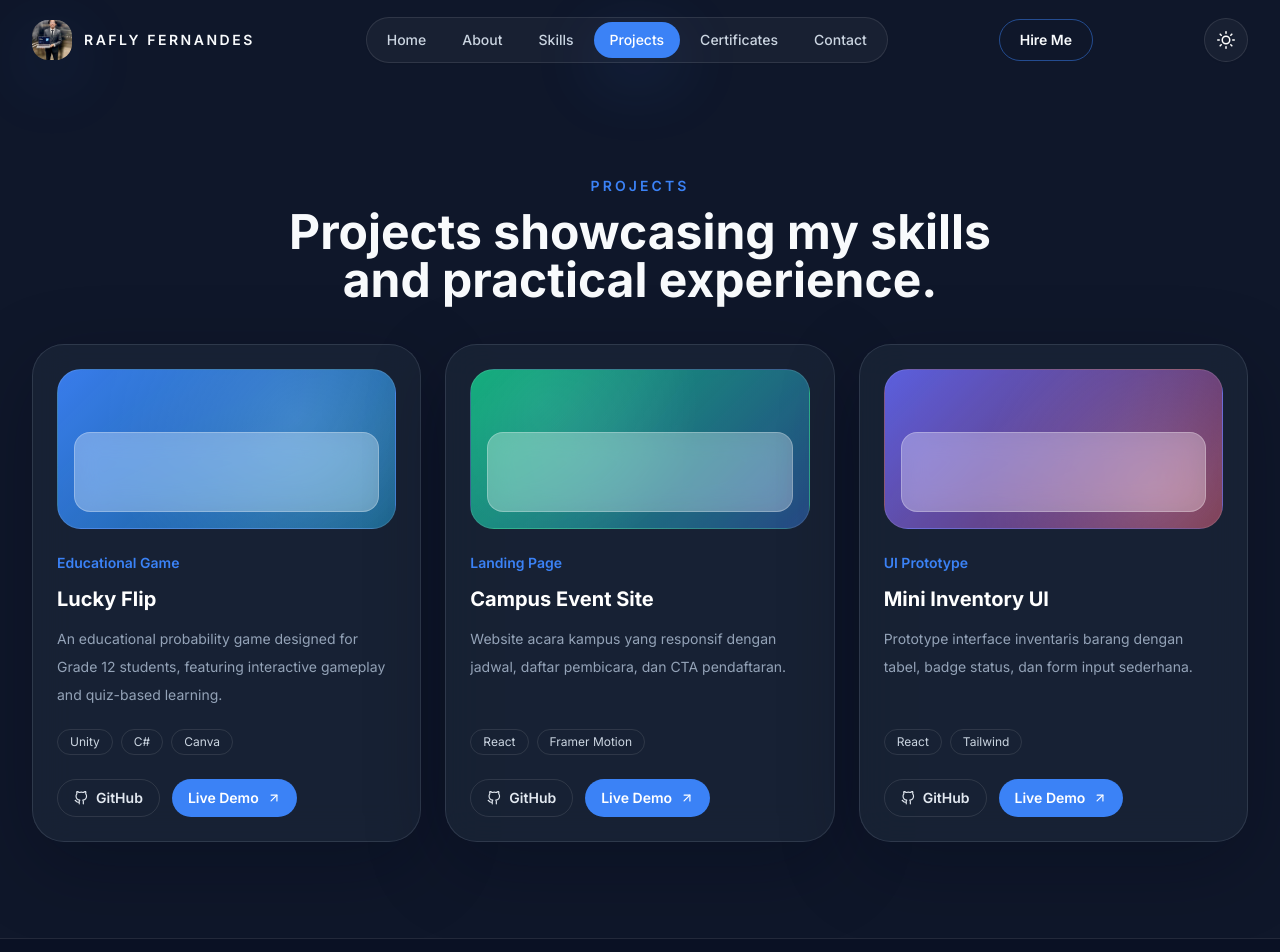
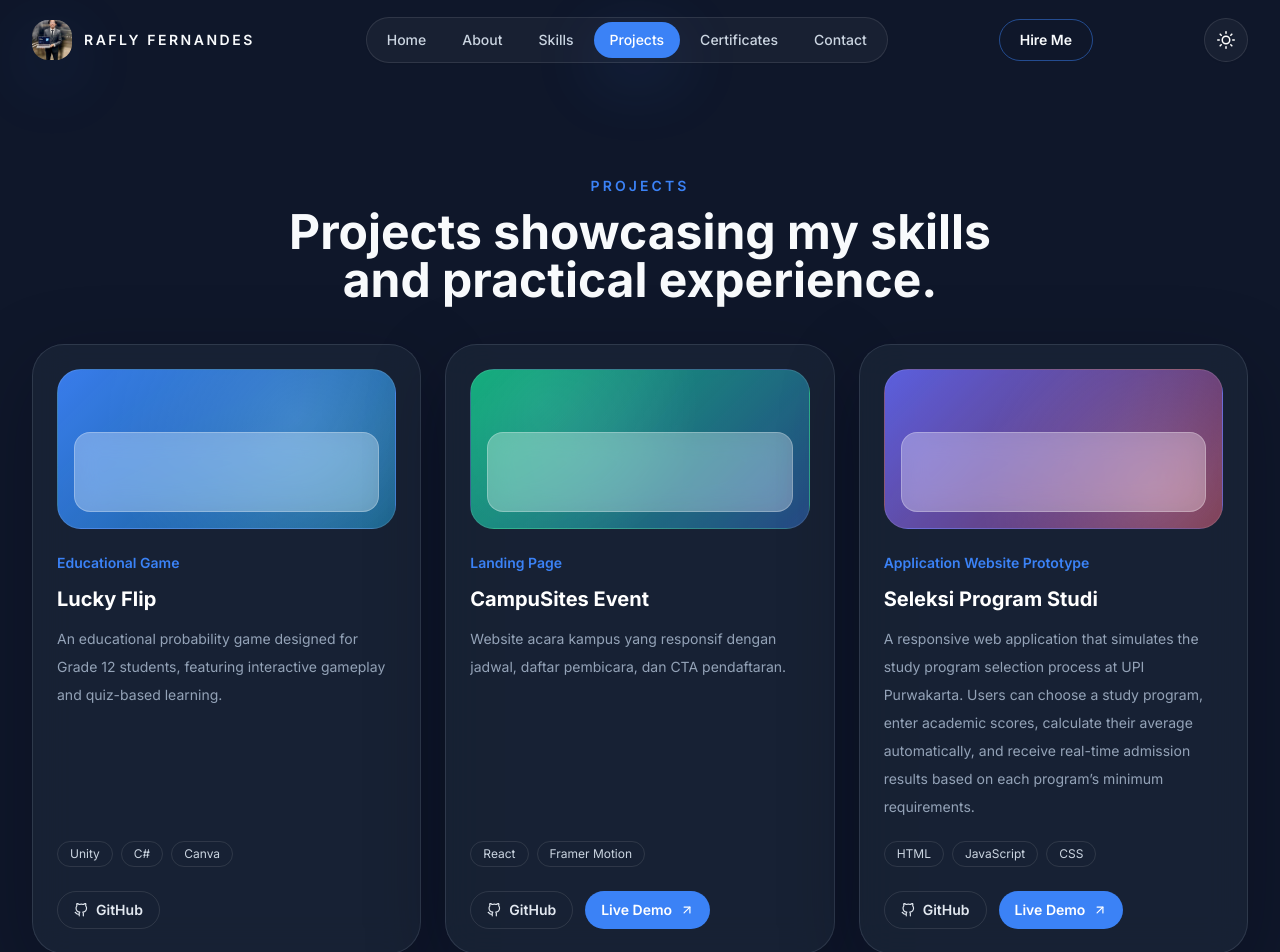
Before and after one commit to RaflyfernandesX/Portofolio-Raflyfernandes, a React (Vite) app: page /projects in a window 1280 px wide. Shown: the top 952 px of the page. Built offline with nearby package versions, Linux system fonts and the light colour scheme.

Commit message:
Improve project showcase section

```diff
--- a/index.html
+++ b/index.html
@@ -10,6 +10,7 @@
     <meta
       name="description"
       content="Portfolio modern untuk kandidat magang IT dengan React, Vite, dan Tailwind CSS."
+      image="./public/"
     />
     <title>Rafly Fernandes | Portfolio </title>
     <link rel="preconnect" href="https://fonts.googleapis.com" />
--- a/src/data/projects.js
+++ b/src/data/projects.js
@@ -1,31 +1,33 @@
 export const projects = [
   {
     title: 'Lucky Flip',
-    type: ' Educational Game',
+    type: 'Educational Game',
     description:
       'An educational probability game designed for Grade 12 students, featuring interactive gameplay and quiz-based learning.',
     tech: ['Unity', 'C#', 'Canva'],
-    image: 'linear-gradient(135deg, rgba(59,130,246,0.95), rgba(14,165,233,0.45)), radial-gradient(circle at 70% 30%, rgba(255,255,255,0.36), transparent 12rem)',
+    image:
+      'linear-gradient(135deg, rgba(59,130,246,0.95), rgba(14,165,233,0.45)), radial-gradient(circle at 70% 30%, rgba(255,255,255,0.36), transparent 12rem)',
     github: 'https://github.com/RaflyfernandesX/Lucky-Flip-Unity',
-    demo: '#',
   },
   {
-    title: 'Campus Event Site',
+    title: 'CampuSites Event',
     type: 'Landing Page',
     description:
       'Website acara kampus yang responsif dengan jadwal, daftar pembicara, dan CTA pendaftaran.',
     tech: ['React', 'Framer Motion'],
-    image: 'linear-gradient(135deg, rgba(16,185,129,0.9), rgba(59,130,246,0.42)), radial-gradient(circle at 20% 20%, rgba(248,250,252,0.32), transparent 10rem)',
+    image:
+      'linear-gradient(135deg, rgba(16,185,129,0.9), rgba(59,130,246,0.42)), radial-gradient(circle at 20% 20%, rgba(248,250,252,0.32), transparent 10rem)',
     github: 'https://github.com/username/campus-event-site',
     demo: '#',
   },
   {
-    title: 'Mini Inventory UI',
-    type: 'UI Prototype',
+    title: 'Seleksi Program Studi',
+    type: 'Application Website Prototype',
     description:
-      'Prototype interface inventaris barang dengan tabel, badge status, dan form input sederhana.',
-    tech: ['React', 'Tailwind'],
-    image: 'linear-gradient(135deg, rgba(99,102,241,0.9), rgba(244,63,94,0.38)), radial-gradient(circle at 80% 75%, rgba(255,255,255,0.28), transparent 11rem)',
+      'A responsive web application that simulates the study program selection process at UPI Purwakarta. Users can choose a study program, enter academic scores, calculate their average automatically, and receive real-time admission results based on each program’s minimum requirements.',
+    tech: ['HTML', 'JavaScript', 'CSS'],
+    image:
+      'linear-gradient(135deg, rgba(99,102,241,0.9), rgba(244,63,94,0.38)), radial-gradient(circle at 80% 75%, rgba(255,255,255,0.28), transparent 11rem)',
     github: 'https://github.com/username/mini-inventory-ui',
     demo: '#',
   },
--- a/src/pages/About.jsx
+++ b/src/pages/About.jsx
@@ -27,12 +27,7 @@ export default function About() {
            Information Systems and Technology Education student at Universitas Pendidikan Indonesia with a strong interest in Front-End Development, UI/UX Design, and Information Systems. Passionate about building responsive, user-centered web applications and solving real-world problems through technology. Continuously developing technical skills through academic and personal projects while eager to learn, collaborate, and contribute to the IT industry.
            </p>
           <div className="mt-7 grid grid-cols-3 gap-3">
-            {profile.stats.map((stat) => (
-              <div key={stat.label} className="rounded-3xl border border-slate-200 bg-white/60 p-4 dark:border-white/10 dark:bg-slate-950/35">
-                <p className="text-xl font-bold text-primary">{stat.value}</p>
-                <p className="mt-1 text-xs leading-5 text-slate-600 dark:text-slate-400">{stat.label}</p>
-              </div>
-            ))}
+
           </div>
         </motion.div>
         <motion.div variants={staggerContainer} initial="hidden" whileInView="visible" viewport={{ once: true }} className="grid gap-4 sm:grid-cols-3 items-start">
--- a/src/pages/Projects.jsx
+++ b/src/pages/Projects.jsx
@@ -12,9 +12,20 @@ export default function Projects() {
         eyebrow="Projects"
         title="Projects showcasing my skills and practical experience."
       />
-      <motion.div variants={staggerContainer} initial="hidden" whileInView="visible" viewport={{ once: true }} className="grid gap-6 md:grid-cols-2 lg:grid-cols-3">
+
+      <motion.div
+        variants={staggerContainer}
+        initial="hidden"
+        whileInView="visible"
+        viewport={{ once: true }}
+        className="grid gap-6 md:grid-cols-2 lg:grid-cols-3"
+      >
         {projects.map((project) => (
-          <motion.article key={project.title} variants={fadeInUp} className="glass-panel flex min-h-[23rem] flex-col rounded-[2rem] p-6 transition hover:-translate-y-1 hover:border-primary/45">
+          <motion.article
+            key={project.title}
+            variants={fadeInUp}
+            className="glass-panel flex min-h-[23rem] flex-col rounded-[2rem] p-6 transition hover:-translate-y-1 hover:border-primary/45"
+          >
             <div
               className="mb-6 grid h-40 place-items-end overflow-hidden rounded-[1.5rem] border border-slate-200 p-4 dark:border-white/10"
               style={{ background: project.image }}
@@ -23,23 +34,52 @@ export default function Projects() {
             >
               <div className="h-20 w-full rounded-2xl border border-white/25 bg-white/30 backdrop-blur-md" />
             </div>
-            <p className="text-sm font-semibold text-primary">{project.type}</p>
-            <h2 className="mt-3 text-xl font-bold text-slate-950 dark:text-white">{project.title}</h2>
-            <p className="mt-3 flex-1 text-sm leading-7 text-slate-600 dark:text-slate-400">{project.description}</p>
+
+            <p className="text-sm font-semibold text-primary">
+              {project.type}
+            </p>
+
+            <h2 className="mt-3 text-xl font-bold text-slate-950 dark:text-white">
+              {project.title}
+            </h2>
+
+            <p className="mt-3 flex-1 text-sm leading-7 text-slate-600 dark:text-slate-400">
+              {project.description}
+            </p>
+
             <div className="mt-5 flex flex-wrap gap-2">
               {project.tech.map((tech) => (
-                <span key={tech} className="rounded-full border border-slate-200 px-3 py-1 text-xs text-slate-600 dark:border-white/10 dark:text-slate-300">
+                <span
+                  key={tech}
+                  className="rounded-full border border-slate-200 px-3 py-1 text-xs text-slate-600 dark:border-white/10 dark:text-slate-300"
+                >
                   {tech}
                 </span>
               ))}
             </div>
+
             <div className="mt-6 flex flex-wrap gap-3">
-              <a href={project.github} target="_blank" rel="noreferrer" className="inline-flex items-center gap-2 rounded-full border border-slate-200 px-4 py-2 text-sm font-semibold text-slate-700 transition hover:border-primary hover:text-primary dark:border-white/10 dark:text-slate-200">
-                <FiGithub aria-hidden="true" /> GitHub
+              <a
+                href={project.github}
+                target="_blank"
+                rel="noreferrer"
+                className="inline-flex items-center gap-2 rounded-full border border-slate-200 px-4 py-2 text-sm font-semibold text-slate-700 transition hover:border-primary hover:text-primary dark:border-white/10 dark:text-slate-200"
+              >
+                <FiGithub aria-hidden="true" />
+                GitHub
               </a>
-              <a href={project.demo} className="inline-flex items-center gap-2 rounded-full bg-primary px-4 py-2 text-sm font-semibold text-white transition hover:bg-blue-500">
-                Live Demo <FiArrowUpRight aria-hidden="true" />
-              </a>
+
+              {project.demo && (
+                <a
+                  href={project.demo}
+                  target="_blank"
+                  rel="noreferrer"
+                  className="inline-flex items-center gap-2 rounded-full bg-primary px-4 py-2 text-sm font-semibold text-white transition hover:bg-blue-500"
+                >
+                  Live Demo
+                  <FiArrowUpRight aria-hidden="true" />
+                </a>
+              )}
             </div>
           </motion.article>
         ))}
```
